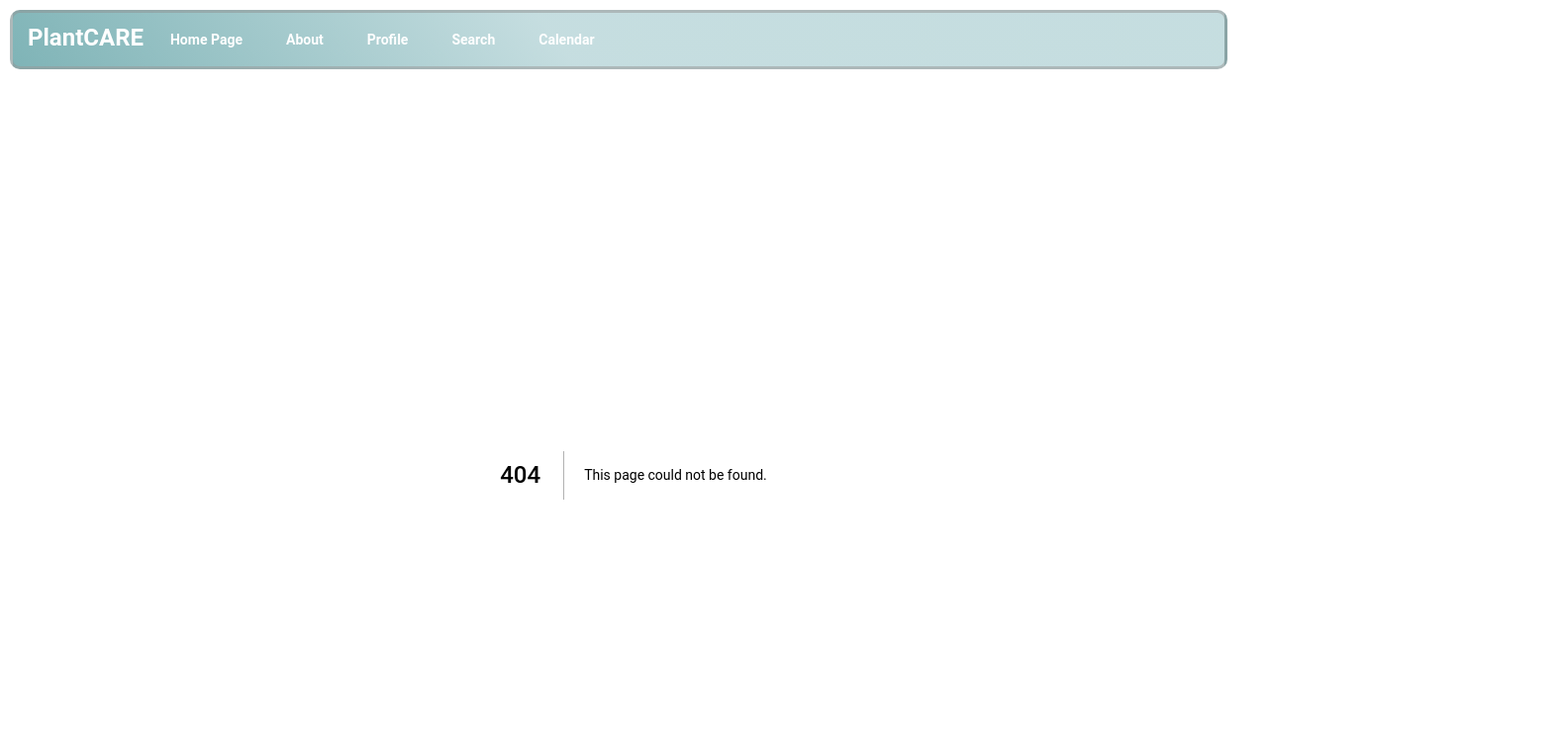
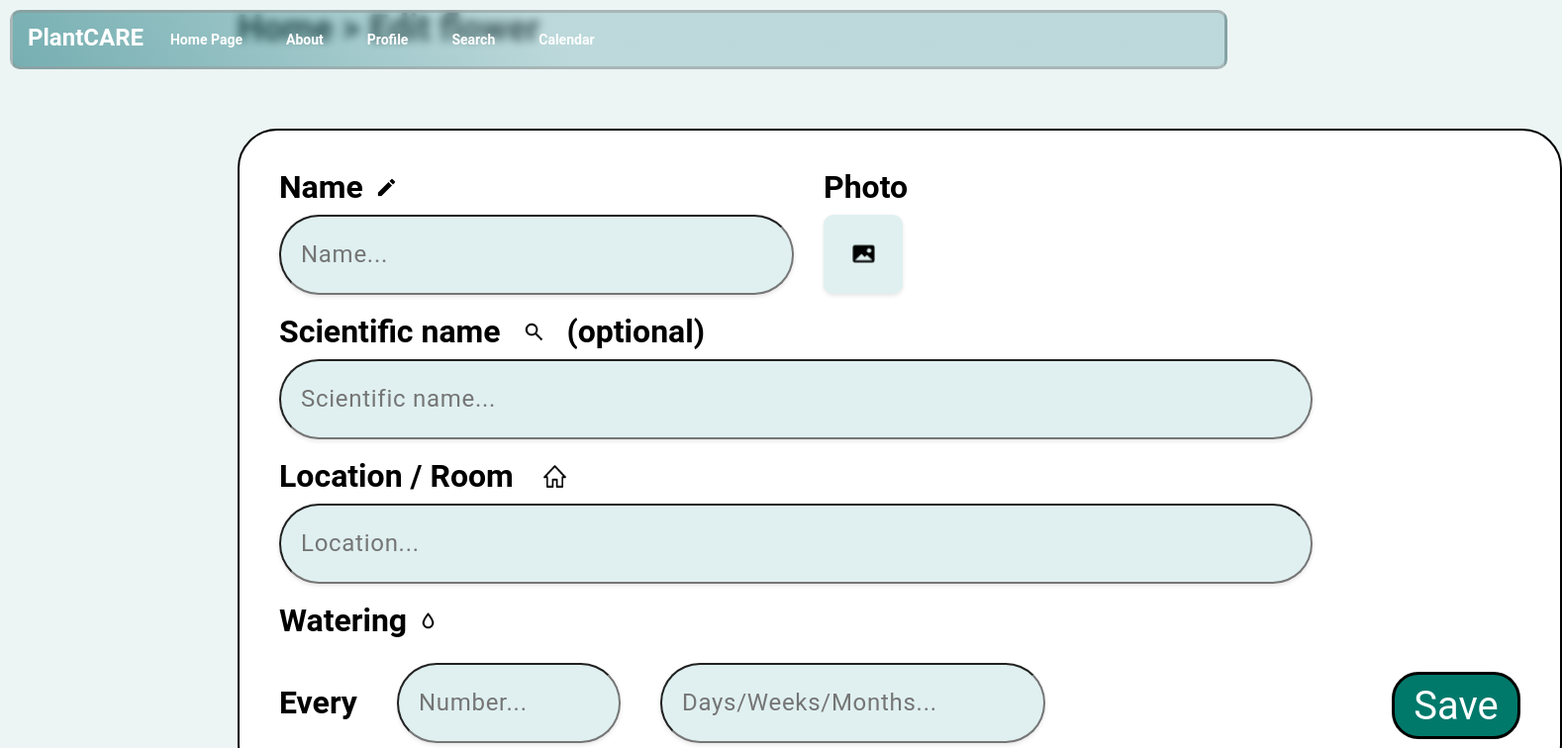
Before and after one commit to essence-666/fontend-project, a Next.js app: page /editFlowers in a window 1280 px wide. Before the commit this address had no page. Shown: the top 756 px of the page at 99% size, 1578 px wide, since content can reach past the window. Built offline with nearby package versions, Linux system fonts and the light colour scheme.

Commit message:
addChangeFlower

```diff
--- /dev/null
+++ b/src/app/editFlowers/page.tsx
@@ -0,0 +1,93 @@
+import styles from "../styles/editFlowers.module.css";
+import editPhoto from "../../../public/assets/editSecond.png"
+import photoPhoto from "../../../public/assets/photo.png";
+import lupaPhoto from "../../../public/assets/lupa.png";
+import homePhoto from "../../../public/assets/home.png";
+import dropPhoto from "../../../public/assets/drop.png"
+import Image from "next/image";
+
+const editFlowerPage = () => {
+    return (
+        <div className={styles.container}>
+            <p className={styles.path}> Home {">"} Edit flower </p>
+            <div className={styles.editContainer}>
+                <div className={styles.nameAndPhoto}>
+                    <div className={styles.name}>
+                        <div className={styles.nameAndIcon}>
+                            <div className={styles.head}>Name</div>
+                            <Image
+                                className={styles.image}
+                                src={editPhoto}
+                                alt={"personInitPage"}
+                                width={23}
+                                height={23}
+                            />
+                        </div>
+                        <input className={styles.labelContainer} placeholder="Name..."></input>
+                    </div>
+                    <div className={styles.photo}>
+                        <div className={styles.head}>Photo</div>
+                        <div className={styles.placeForPhoto}>
+                            <Image
+                                className={styles.image}
+                                src={photoPhoto}
+                                alt={"personInitPage"}
+                                width={23}
+                                height={23}
+                            />
+                        </div>
+                    </div>
+                </div>
+                <div className={styles.scientificName}>
+                    <div className={styles.nameAndIconAndName}>
+                        <div className={styles.head}>Scientific name</div>
+                        <Image
+                            className={styles.image}
+                            src={lupaPhoto}
+                            alt={"lupa"}
+                            width={23}
+                            height={23}
+                        />
+                        <div className={styles.head}>(optional)</div>
+                    </div>
+                    <input className={styles.labelContainerLong} placeholder="Scientific name..."></input>
+                </div>
+                <div className={styles.location}>
+                    <div className={styles.nameAndIconLong}>
+                        <div className={styles.head}>Location / Room</div>
+                        <Image
+                            className={styles.image}
+                            src={homePhoto}
+                            alt={"personInitPage"}
+                            width={23}
+                            height={23}
+                        />
+                    </div>
+                    <input className={styles.labelContainerLong} placeholder="Location..."></input>
+                </div>
+                <div className={styles.watering}>
+                    <div className={styles.nameAndIcon}>
+                        <div className={styles.head}>Watering</div>
+                        <Image
+                            className={styles.image}
+                            src={dropPhoto}
+                            alt={"drop"}
+                            width={23}
+                            height={23}
+                        />
+                    </div>
+                    <div className={styles.wateringContainer}>
+                        <div className={styles.head}>Every</div>
+                        <input className={styles.labelContainerSmall} placeholder="Number..."></input>
+                        <input className={styles.labelContainerMiddle} placeholder="Days/Weeks/Months..."></input>
+                        <div className={styles.buttonContainer}>
+                            <button className={styles.saveButton}>Save</button>
+                        </div>
+                    </div>
+                </div>
+            </div>
+        </div>
+    );
+};
+
+export default editFlowerPage;
--- a/src/app/styles/calendar.module.css
+++ b/src/app/styles/calendar.module.css
@@ -1,7 +1,4 @@
-@font-face {
-    font-family: "Roboto";
-    src: local("Roboto"), url(../../../public/Roboto.ttf)
-}
+
 
 .reminderTextBox::-webkit-scrollbar {
     width: 0;
@@ -22,7 +19,6 @@
 /*
 Все что связано с reminder.tsx
 */
-
 .reminderElementToday{
     width: calc(121px * 1.25);
     height: calc(80px * 1.25);
--- /dev/null
+++ b/src/app/styles/editFlowers.module.css
@@ -0,0 +1,184 @@
+.container {
+    display: flex;
+    justify-content: center;
+    align-items: self-start;
+    flex-direction: column;
+    gap: 80px;
+    width: 85vw;
+    height: 50vw;
+    padding: 40px 61px 40px 240px;
+}
+
+.editContainer {
+    display: flex;
+    flex-direction: column;
+    gap: 20px;
+    padding: 40px;
+    width: 1338px;
+    height: 689px;
+    background-color: #FFFFFF;
+    border-radius: 40px;
+    border: 2px solid black;  /* Изменено */
+}
+.path {
+    font-size: 36px;
+    font-weight: 700;
+}
+
+.nameAndPhoto {
+    display: flex;
+    align-items: center;
+    gap: 30px;
+}
+
+.name {
+    display: flex;
+    flex-direction: column;
+    gap: 10px;
+}
+.nameAndIcon {
+    height: 35px;
+    gap: 10px;
+    width: 120px;
+    display: flex;
+    justify-content: space-between;
+    align-items: center;
+}
+.nameAndIconAndName {
+    height: 35px;
+    gap: 10px;
+    width: 430px;
+    display: flex;
+    justify-content: space-between;
+    align-items: center;
+}
+.nameAndIconLong {
+    height: 35px;
+    gap: 10px;
+    width: 290px;
+    display: flex;
+    justify-content: space-between;
+    align-items: center;
+}
+.head {
+    font-weight: 600;
+    font-size: 32px;
+    line-height: 34.8px;
+}
+.labelContainer {
+    display: flex;
+    align-items: center;
+    justify-content: center;
+    width: 520px;
+    height: 81px;
+    background-color: #e0f0f0;
+    border-radius: 40px;
+    box-shadow: 0 2px 4px rgba(0, 0, 0, 0.1);
+    font-size: 24px;
+    font-weight: large;
+    line-height: 34.8px;
+    letter-spacing: 0.72px;
+    padding: 20px;
+}
+.labelContainerSmall {
+    display: flex;
+    align-items: center;
+    justify-content: center;
+    width: 226px;
+    height: 81px;
+    background-color: #e0f0f0;
+    border-radius: 40px;
+    box-shadow: 0 2px 4px rgba(0, 0, 0, 0.1);
+    font-size: 24px;
+    font-weight: large;
+    line-height: 34.8px;
+    letter-spacing: 0.72px;
+    padding: 20px;
+}
+.labelContainerMiddle {
+    display: flex;
+    align-items: center;
+    justify-content: center;
+    width: 421px;
+    height: 81px;
+    background-color: #e0f0f0;
+    border-radius: 40px;
+    box-shadow: 0 2px 4px rgba(0, 0, 0, 0.1);
+    font-size: 24px;
+    font-weight: large;
+    line-height: 34.8px;
+    letter-spacing: 0.72px;
+    padding: 20px;
+}
+.labelContainerLong {
+    display: flex;
+    align-items: center;
+    justify-content: center;
+    width: 1044px;
+    height: 81px;
+    background-color: #e0f0f0;
+    border-radius: 40px;
+    box-shadow: 0 2px 4px rgba(0, 0, 0, 0.1);
+    font-size: 24px;
+    font-weight: large;
+    line-height: 34.8px;
+    letter-spacing: 0.72px;
+    padding: 20px;
+}
+
+.photo {
+    display: flex;
+    flex-direction: column;
+    gap: 10px;
+}
+.placeForPhoto {
+    display: flex;
+    align-items: center;
+    justify-content: center;
+    width: 80px;
+    height: 80px;
+    background-color: #e0f0f0;
+    border-radius: 10px;
+    box-shadow: 0 2px 4px rgba(0, 0, 0, 0.1);
+}
+
+.scientificName {
+    display: flex;
+    flex-direction: column;
+    gap: 10px;
+}
+.location {
+    display: flex;
+    flex-direction: column;
+    gap: 10px;
+}
+
+.watering{
+    display: flex;
+    flex-direction: column;
+    gap: 25px;
+}
+.wateringContainer {
+    display: flex;
+    flex-direction: row;
+    align-items: center;
+    gap: 40px;
+}
+.buttonContainer {
+    padding-top: 6px;
+    padding-left: 310px;
+    display: flex;
+}
+.saveButton {
+    align-self: flex-end;
+    width: 130px;
+    height: 68px;
+    font-size: 40px;
+    font-weight: large;
+    color: white;
+    background-color: #00796b;
+    border: none;
+    border-radius: 27px;
+    cursor: pointer;
+    border: 3px solid black;
+}
```
Also changed, not shown: src/app/calendar/day.tsx (+6 -6 lines), public/assets/drop.png (added), public/assets/lupa.png (added).
